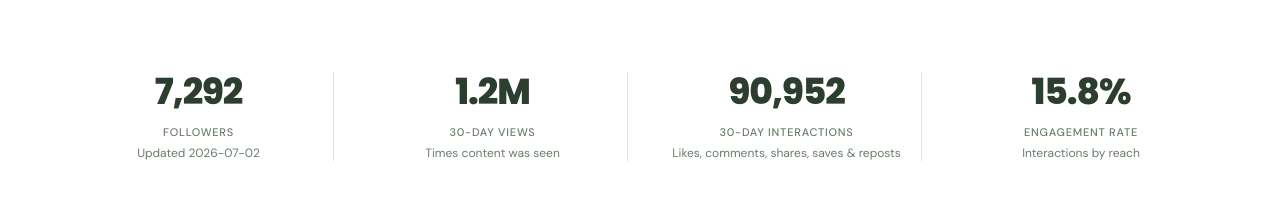
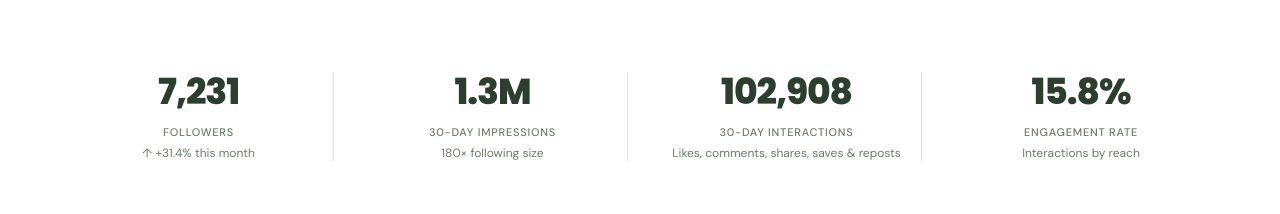
Before and after one commit to kirstiemcconnell/kirstieplaysgolf, a Next.js app: page / in a window 1280 px wide. Shown: the part 840-1054 px from the top of the page. Built offline with nearby package versions, Linux system fonts and the light colour scheme.

Commit message:
revert: restore Stats.tsx to original hardcoded values

```diff
--- a/app/components/Stats.tsx
+++ b/app/components/Stats.tsx
@@ -2,34 +2,37 @@
 
 import Reveal from "./Reveal";
 import StatCounter from "./StatCounter";
-import statsData from "../../public/instagram-stats.json";
 
 const intFormat = (n: number) => n.toLocaleString("en-US");
 const millionFormat = (n: number) => `${(n / 1000000).toFixed(1)}M`;
+// Engagement rate is stored ×10 so the integer counter can animate a decimal.
 const pctFormat = (n: number) => `${(n / 10).toFixed(1)}%`;
 
+// All figures manually maintained. Update from Instagram Insights.
+// Engagement rate = interactions / reach = 102,908 / 653,094 = 15.8%
 const stats = [
   {
     label: "Followers",
-    value: statsData.followers,
+    value: 7231,
     format: intFormat,
-    sub: `Updated ${statsData.updated_at}`,
+    sub: "↑ +31.4% this month",
+    // NOTE: live-updatable via Instagram API, see InstagramStats component
   },
   {
-    label: "30-day views",
-    value: statsData.views_30d,
+    label: "30-day impressions",
+    value: 1300000,
     format: millionFormat,
-    sub: "Times content was seen",
+    sub: "180× following size",
   },
   {
     label: "30-day interactions",
-    value: statsData.interactions_30d,
+    value: 102908,
     format: intFormat,
     sub: "Likes, comments, shares, saves & reposts",
   },
   {
     label: "Engagement rate",
-    value: statsData.engagement_rate_x10,
+    value: 158,
     format: pctFormat,
     sub: "Interactions by reach",
   },
--- a/public/instagram-stats.json
+++ /dev/null
@@ -1,7 +0,0 @@
-{
-  "followers": 7292,
-  "views_30d": 1159715,
-  "interactions_30d": 90952,
-  "engagement_rate_x10": 158,
-  "updated_at": "2026-07-02"
-}
```
